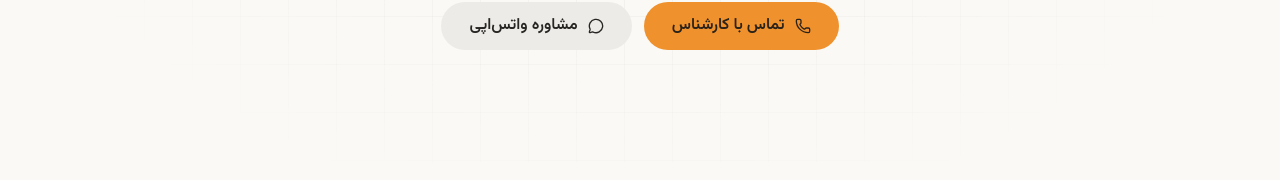
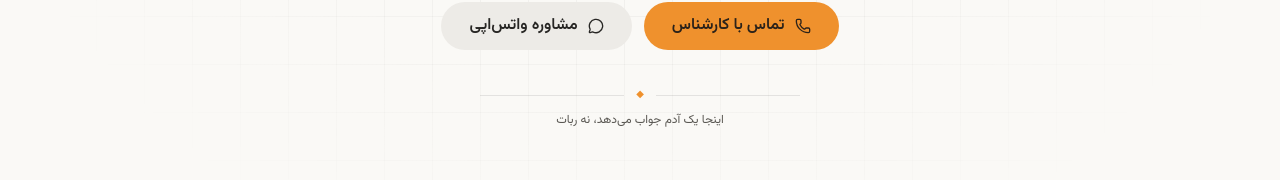
Before and after one commit to masoudroot/thailandgard, a Next.js app in the folder site/: page / in a window 1280 px wide. Shown: the part 502-682 px from the top of the page. Built offline with nearby package versions, Linux system fonts and the light colour scheme; no server answers; the database is empty.

Commit message:
نبض دیزاین: امضای بصری ایرانی به هیرو (D-008)

```diff
--- a/site/components/site/HeroCapsule.tsx
+++ b/site/components/site/HeroCapsule.tsx
@@ -10,7 +10,7 @@ import { BlurText } from "@/components/animations/blur-text";
 import { Meteors } from "@/components/animations/meteors";
 
 /**
- * هیروی خانه — بازسازی ۲۰ مهر ۱۴۰۵ با بلوک رجیستری `hero` وایب‌فارسی
+ * هیروی خانه | بازسازی ۲۰ مهر ۱۴۰۵ با بلوک رجیستری `hero` وایب‌فارسی
  * (از MCP زنده) + نقدهای سه‌گانهٔ همان روز (فارسی‌نویسی، بصری، موشن).
  *
  * نگاشت رجیستری (ایمپورت واقعی):
@@ -26,6 +26,9 @@ import { Meteors } from "@/components/animations/meteors";
  * - نشان «فقط تایلند» (تمایز، نه تکرار تیتر)
  * - شهاب‌ها تک‌اجرا هستند تا با CTA رقابت نکنند
  * - زیرتیتر min-height دارد تا تعویض مقصد چیدمان را نپراند
+ * - امضای ایرانی (۱۴۰۵/۰۷/۲۰، نبض دیزاین): خط‌حایل مویی با لوزی کهربایی
+ *   + جملهٔ انسانی زیر دکمه‌ها؛ نزدیک‌ترین زبان رجیستری: همان بلوک hero،
+ *   بدون کامپوننت تازه؛ لحن خاکیِ برند («آدم جواب می‌دهد، نه ربات»)
  */
 const DESTINATIONS = [
   {
@@ -76,7 +79,7 @@ export function HeroCapsule({
 
   return (
     <section className="relative overflow-hidden px-6 py-20 text-center sm:py-28">
-      {/* شبکهٔ محو از بالا — عین بلوک رجیستری hero (ماسک بازتر برای موبایل) */}
+      {/* شبکهٔ محو از بالا | عین بلوک رجیستری hero (ماسک بازتر برای موبایل) */}
       <div
         aria-hidden
         className="pointer-events-none absolute inset-0 [mask-image:radial-gradient(ellipse_at_top,black_30%,transparent_80%)]"
@@ -135,6 +138,19 @@ export function HeroCapsule({
             </Button>
           </div>
         </Reveal>
+
+        {/* امضای ایرانی: خط‌حایل مویی با لوزی کهربایی + جملهٔ انسانی.
+            لهجهٔ کوچکِ برند، نه تزئین اضافه (حکم برندینگ: شعارزدگی ممنوع) */}
+        <Reveal delay={950} durationMs={200} className="mt-10">
+          <div aria-hidden className="mx-auto flex max-w-xs items-center gap-3">
+            <span className="h-px flex-1 bg-foreground/10" />
+            <span className="text-[10px] leading-none text-brand">◆</span>
+            <span className="h-px flex-1 bg-foreground/10" />
+          </div>
+          <p className="mt-3 text-xs text-muted-foreground">
+            اینجا یک آدم جواب می‌دهد، نه ربات
+          </p>
+        </Reveal>
       </div>
     </section>
   );
```
